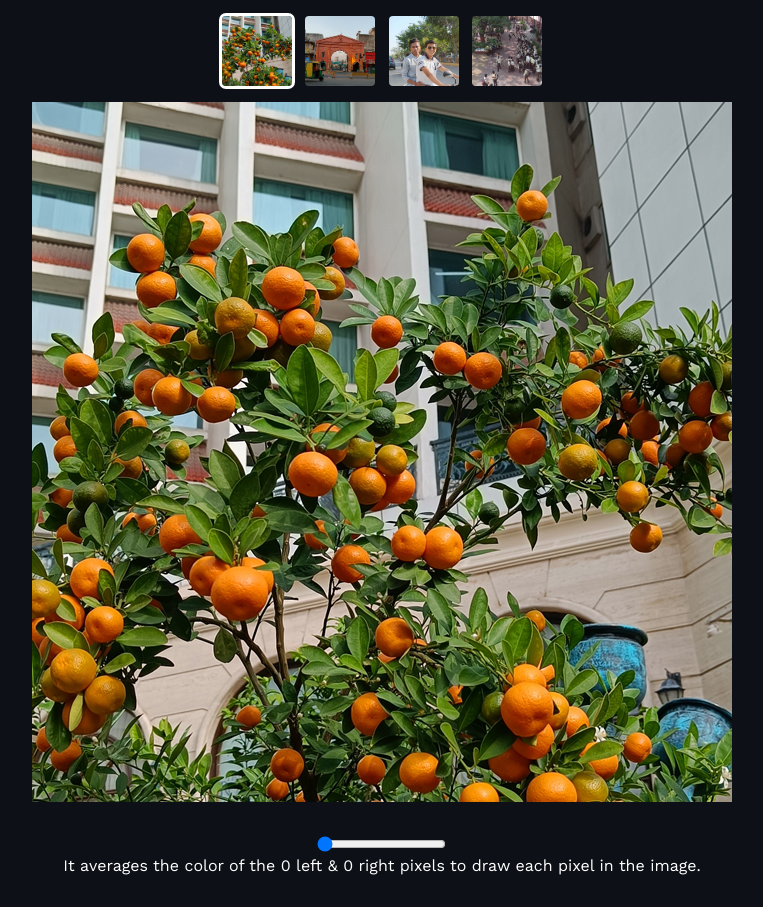
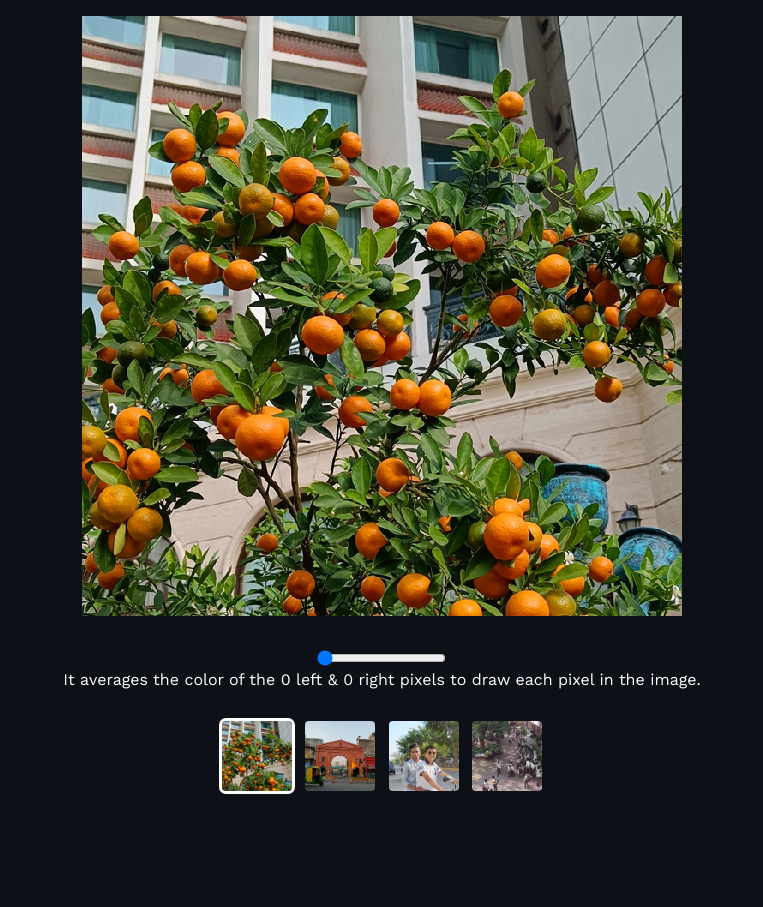
Before and after one commit to shubham-web/learning-webgl, a Next.js app: page /practice/average-image-pixels in a window 1280 px wide. Shown: the whole page, without its empty margins (258-1021 px from the left). After the commit the page ends 807 px from the top, so only its background shows below. Built offline with nearby package versions, Linux system fonts and the light colour scheme.

Commit message:
Improved Calculations

```diff
--- a/pages/practice/average-image-pixels/index.tsx
+++ b/pages/practice/average-image-pixels/index.tsx
@@ -1,5 +1,5 @@
 import { NextPage } from "next";
-import { useCallback, useRef, useState } from "react";
+import { ChangeEventHandler, useCallback, useRef, useState } from "react";
 import Container from "../../../components/common/Container";
 import Flex from "../../../components/common/Flex";
 import P from "../../../components/common/P";
@@ -12,6 +12,8 @@ import ZeroLineHeight from "../../../components/common/ZeroLineHeight";
 
 const DEFAULT_AVERAGE_PIXEL = 0;
 const images = ["oranges.jpg", "lal-gate-dewas.jpg", "i-and-rohit.jpg", "school.jpg"];
+const IMAGE_WIDTH = 600;
+const IMAGE_HEIGHT = 600;
 
 const AverageImagePixels: NextPage = () => {
 	const [averagePixels, setAveragePixel] = useState(DEFAULT_AVERAGE_PIXEL);
@@ -29,9 +31,28 @@ const AverageImagePixels: NextPage = () => {
 		[selectedImage]
 	);
 
+	const handlePixelChange: ChangeEventHandler<HTMLInputElement> = (e) => {
+		let newValue = parseInt(e.target.value);
+		setAveragePixel(newValue);
+		if (initData.current) {
+			initData.current.customInputs = initData.current.customInputs || {};
+			initData.current.customInputs.averagePixels = newValue;
+			render(initData.current);
+		}
+	};
+
 	return (
 		<Container padded>
 			<Flex center gap="1rem" stacked>
+				<WebGLCanvas onInit={init} fixedDimension={{ width: IMAGE_WIDTH, height: IMAGE_HEIGHT }}></WebGLCanvas>
+				<P center>
+					<input type="range" value={averagePixels} min={0} max={100} onChange={handlePixelChange} />
+					<br />
+					<span>
+						It averages the color of the {averagePixels} left &amp; {averagePixels} right pixels to draw
+						each pixel in the image.
+					</span>
+				</P>
 				<Flex gap="0.85rem">
 					{images.map((name) => {
 						return (
@@ -50,29 +71,6 @@ const AverageImagePixels: NextPage = () => {
 						);
 					})}
 				</Flex>
-				<WebGLCanvas onInit={init} fixedDimension={{ width: 700, height: 700 }}></WebGLCanvas>
-				<P center>
-					<input
-						type="range"
-						value={averagePixels}
-						min={0}
-						max={100}
-						onChange={(e) => {
-							let newValue = parseInt(e.target.value);
-							setAveragePixel(newValue);
-							if (initData.current) {
-								initData.current.customInputs = initData.current.customInputs || {};
-								initData.current.customInputs.averagePixels = newValue;
-								render(initData.current);
-							}
-						}}
-					/>
-					<br />
-					<span>
-						It averages the color of the {averagePixels} left &amp; {averagePixels} right pixels to draw
-						each pixel in the image.
-					</span>
-				</P>
 			</Flex>
 		</Container>
 	);
@@ -110,7 +108,7 @@ const Fragment = `
     varying vec2 v_textureCoord;
 
     void main(){
-        vec2 onePixel = (vec2(0.5, 0.5) / u_textureSize) * u_averagePixel;
+        vec2 onePixel = (vec2(1.0, 1.0) / u_textureSize) * u_averagePixel;
 
         gl_FragColor = (
             texture2D(u_image, v_textureCoord) +
@@ -136,7 +134,7 @@ const initWebGLProgram = (gl: WebGLRenderingContext, image: HTMLImageElement): W
 	// create buffers and upload vertex data
 	const positionBuffer = gl.createBuffer();
 	gl.bindBuffer(gl.ARRAY_BUFFER, positionBuffer);
-	setRectInBuffer(gl, { x: 0, y: 0, width: image.width, height: image.height });
+	setRectInBuffer(gl, { x: 0, y: 0, width: IMAGE_WIDTH, height: IMAGE_HEIGHT });
 
 	const textureCoordBuffer = gl.createBuffer();
 	gl.bindBuffer(gl.ARRAY_BUFFER, textureCoordBuffer);
```
